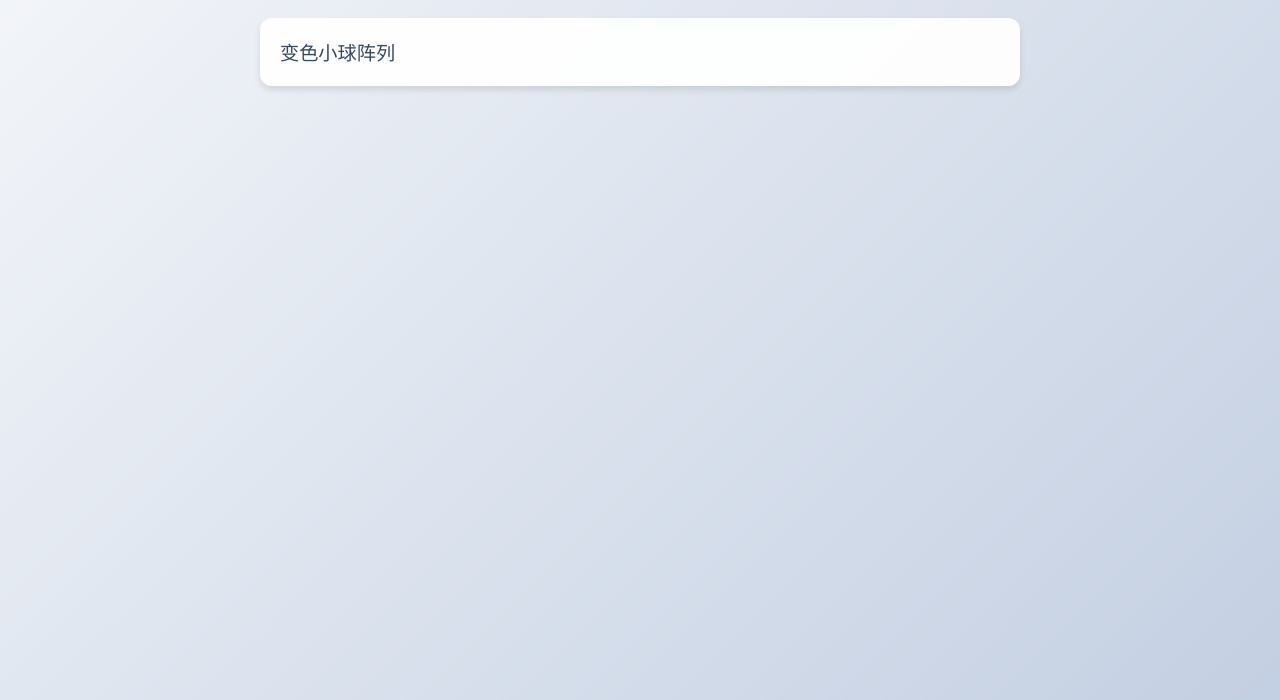
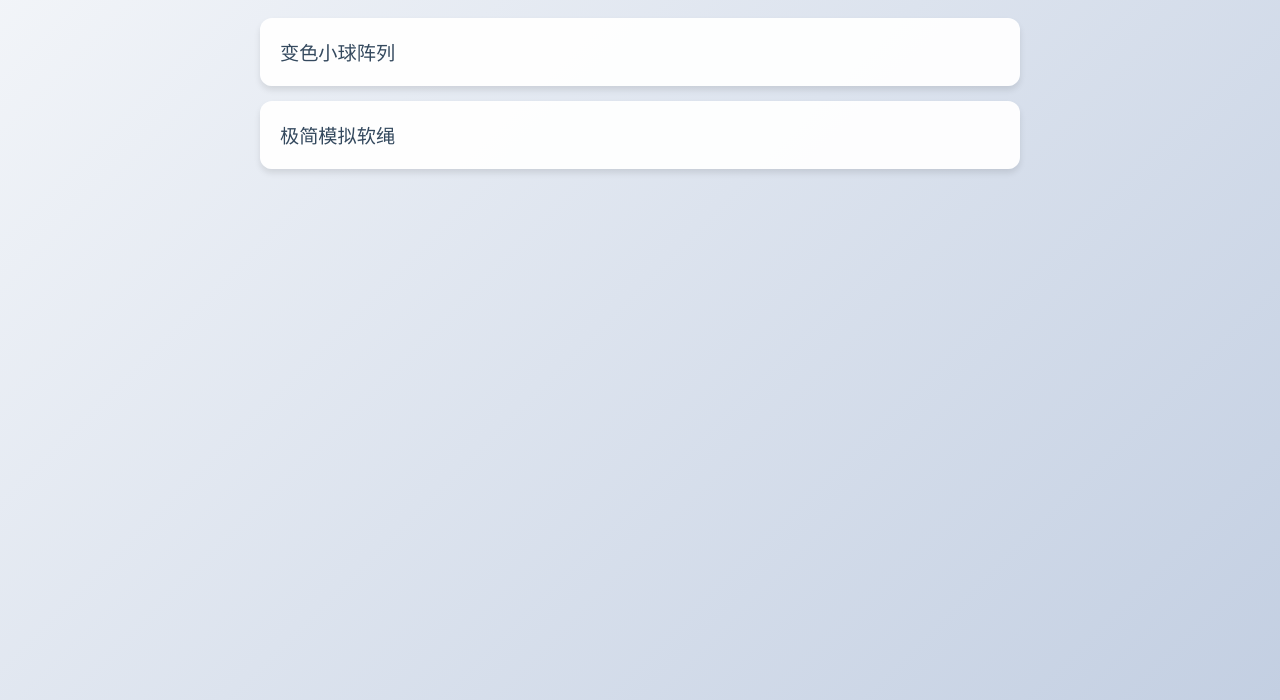
Before and after one commit to Fulisike/Fulisike.github.io, a plain HTML site: page HTML/index.html in a window 1280 px wide. Shown: the part 140-840 px from the top of the page. Drawn offline with Linux system fonts and the light colour scheme.

Commit message:
Site updated: 2025-04-11 22:51:25

```diff
--- a/HTML/index.html
+++ b/HTML/index.html
@@ -99,6 +99,9 @@
             <a href="archive/Balls.html" class="link-item" style="animation: slideIn 0.6s ease-out;">
                 <span>变色小球阵列</span>
             </a>
+            <a href="archive/Rope.html" class="link-item" style="animation: slideIn 0.6s ease-out;">
+                <span>极简模拟软绳</span>
+            </a>
             <!-- 后续可以在这里添加更多链接 -->
         </div>
     </div>
```
